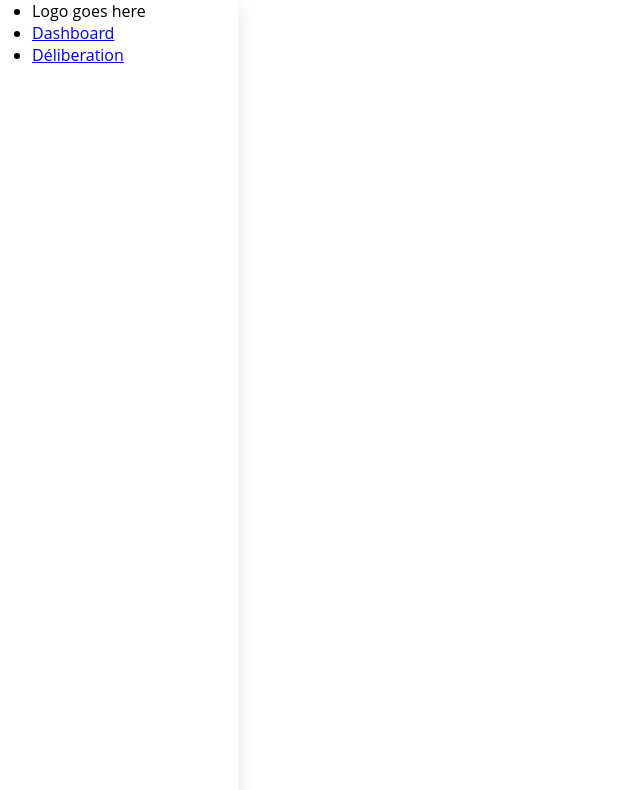
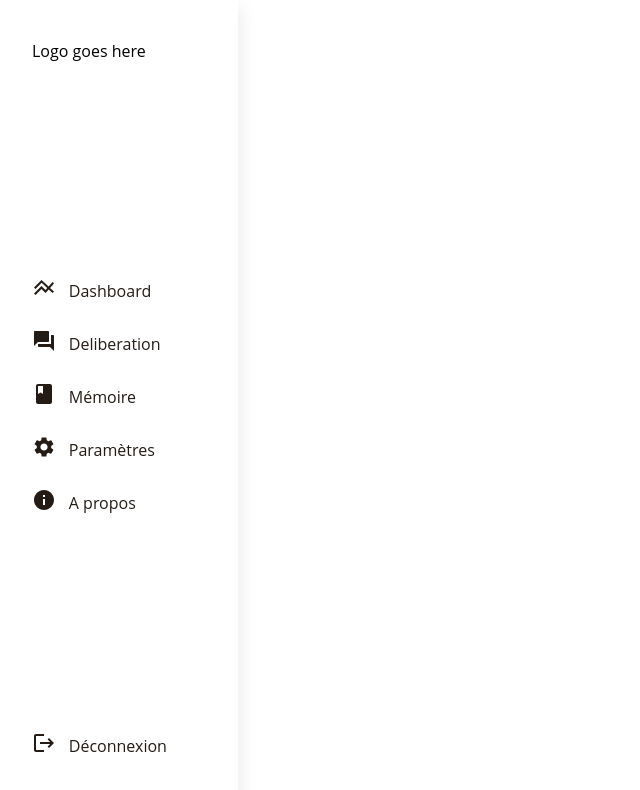
Before and after one commit to kevin8283/front-v1-espa, a React (Create React App) app: page / in a window 1280 px wide. Shown: the top 790 px of the page, without its empty margins (0-640 px from the left). Built offline with nearby package versions, Linux system fonts and the light colour scheme.

Commit message:
add style on Navbar component

```diff
--- a/src/components/Navbar/Navbar.css
+++ b/src/components/Navbar/Navbar.css
@@ -0,0 +1,38 @@
+.navbar {
+    height: 100%;
+}
+
+.nav-links {
+    height: 100%;
+    display: flex;
+    flex-direction: column;
+    justify-content: center;
+}
+
+.nav-link {
+    list-style-type: none;
+    margin-top: 1.5vh;
+    margin-bottom: 1.5vh;
+}
+
+.link {
+    height: 100%;
+    display: flex;
+    align-items: center;
+    text-decoration: none;
+    color: #251b15;
+}
+
+.link-text {
+    margin-left: 1vw;
+}
+
+.logo {
+    margin-bottom: auto;
+    margin-top: 5vh;
+}
+
+.logout {
+    margin-bottom: 5vh;
+    margin-top: auto;
+}
--- a/src/components/Navbar/Navbar.js
+++ b/src/components/Navbar/Navbar.js
@@ -1,22 +1,57 @@
 import React from 'react'
 import './Navbar.css'
-import { Link } from "react-router-dom"
+import { NavLink } from "react-router-dom"
+import { LineAxis, Settings, Book, QuestionAnswer, Info, Logout } from "@mui/icons-material"
 
 export default function Navbar() {
   return (
-    <div>
+    <div className="navbar">
       <ul className="nav-links">
 
-        <li className="nav-link">
+        <li className="nav-link logo">
           <span className="logo">Logo goes here</span>
         </li>
 
         <li className="nav-link">
-          <Link to="/dashboard" className="link">Dashboard</Link>
+          <NavLink to="/dashboard" className="link">
+            <span className="link-logo"><LineAxis /></span>
+            <span className="link-text">Dashboard</span>
+          </NavLink>
         </li>
 
         <li className="nav-link">
-          <Link to="/deliberation" className="link">Déliberation</Link>
+          <NavLink to="/deliberation" className="link">
+            <span className="link-logo"><QuestionAnswer /></span>
+            <span className="link-text">Deliberation</span>
+          </NavLink>
+        </li>
+
+        <li className="nav-link">
+          <NavLink to="/thesis" className="link">
+            <span className="link-logo"><Book /></span>
+            <span className="link-text">Mémoire</span>
+          </NavLink>
+        </li>
+
+        <li className="nav-link">
+          <NavLink to="/setting" className="link">
+            <span className="link-logo"><Settings /></span>
+            <span className="link-text">Paramètres</span>
+          </NavLink>
+        </li>
+
+        <li className="nav-link">
+          <NavLink to="/about" className="link">
+            <span className="link-logo"><Info /></span>
+            <span className="link-text">A propos</span>
+          </NavLink>
+        </li>
+
+        <li className="nav-link logout">
+          <NavLink to="/logout" className="link">
+            <span className="link-logo"><Logout /></span>
+            <span className="link-text">Déconnexion</span>
+          </NavLink>
         </li>
 
       </ul>
```
